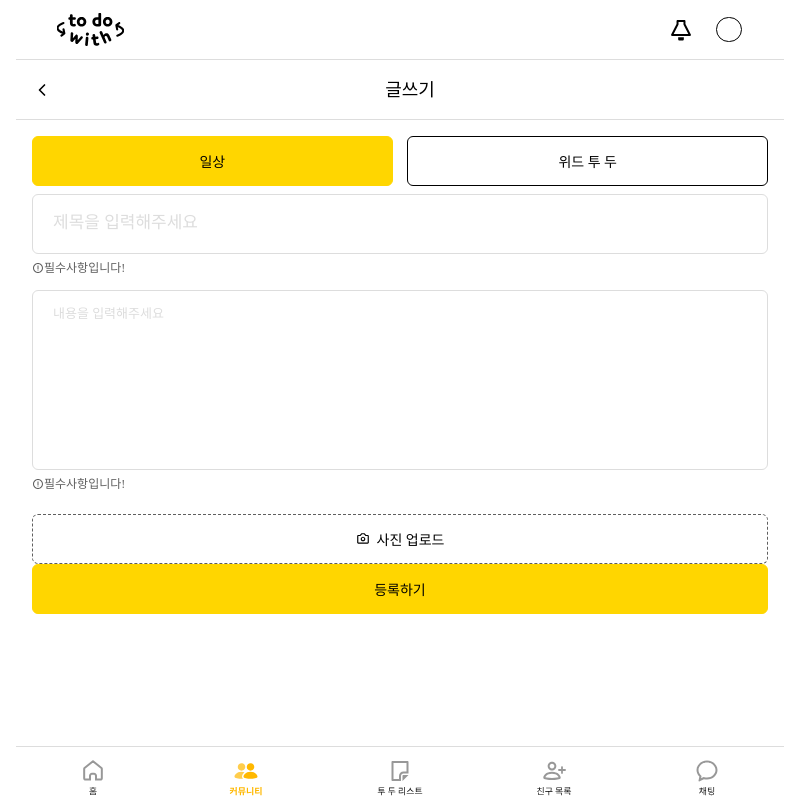
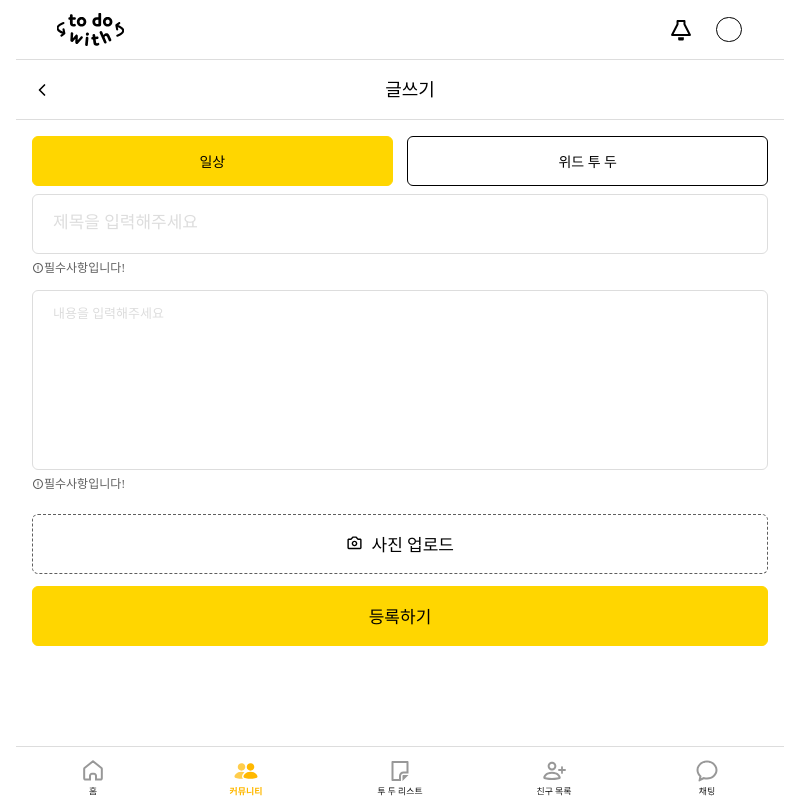
Before and after one commit to HanghaeE5/Front-end, a React (Create React App) app: page /community/post in a window 1280 px wide. Shown: the whole page, without its empty margins (240-1039 px from the left). Built offline with nearby package versions, Linux system fonts and the light colour scheme; no server answers; a web font is replaced by a local one; what recoil-persist would draw is missing.

Commit message:
[improve] 글쓰기 페이지 button 사이즈 수정

```diff
--- a/src/page/CommunityPostingPage.tsx
+++ b/src/page/CommunityPostingPage.tsx
@@ -23,6 +23,7 @@ import {
 import { WarningText } from '../component/WarningText';
 import { useNavigate, useParams } from 'react-router';
 import { PATH } from '../route/routeList';
+import { usePopConfirm } from '../hooks/usePopConfirm';
 
 export const CommunitiPostingPage = () => {
   const nav = useNavigate();
@@ -32,6 +33,7 @@ export const CommunitiPostingPage = () => {
     nav(PATH.COMMUNITY);
   };
 
+  usePopConfirm();
   const [postType, setPostType] = useState<PostType>('DAILY');
   const [preview, setPreview] = useState('');
   const [modalState, setModalState] = useState<{ visible: boolean; type: 'edit' | 'add'; todoData?: ITodoItem }>({
@@ -254,7 +256,7 @@ export const CommunitiPostingPage = () => {
               </Wrapper>
             </Wrapper>
             <Wrapper isColumn padding="0 1rem">
-              <Button buttonType="dashed" onClick={() => onClickImgUploadButton()}>
+              <Button size="large" buttonType="dashed" onClick={() => onClickImgUploadButton()}>
                 <BiCamera /> &nbsp; 사진 업로드
               </Button>
               {preview && (
@@ -285,8 +287,10 @@ export const CommunitiPostingPage = () => {
                 accept="image/*"
               />
             </Wrapper>
-            <Wrapper padding="0 1rem" margin="0 0 0.75rem 0">
-              <Button onClick={onClickAddPostButton}>{boardId ? '수정하기' : '등록하기'}</Button>
+            <Wrapper padding="0 1rem" margin="0.75rem 0">
+              <Button size="large" onClick={onClickAddPostButton}>
+                {boardId ? '수정하기' : '등록하기'}
+              </Button>
             </Wrapper>
             {modalState.visible && (
               <TodoModal
```
Also changed, not shown: src/hooks/usePopConfirmState.ts (added, +16 -0 lines).
